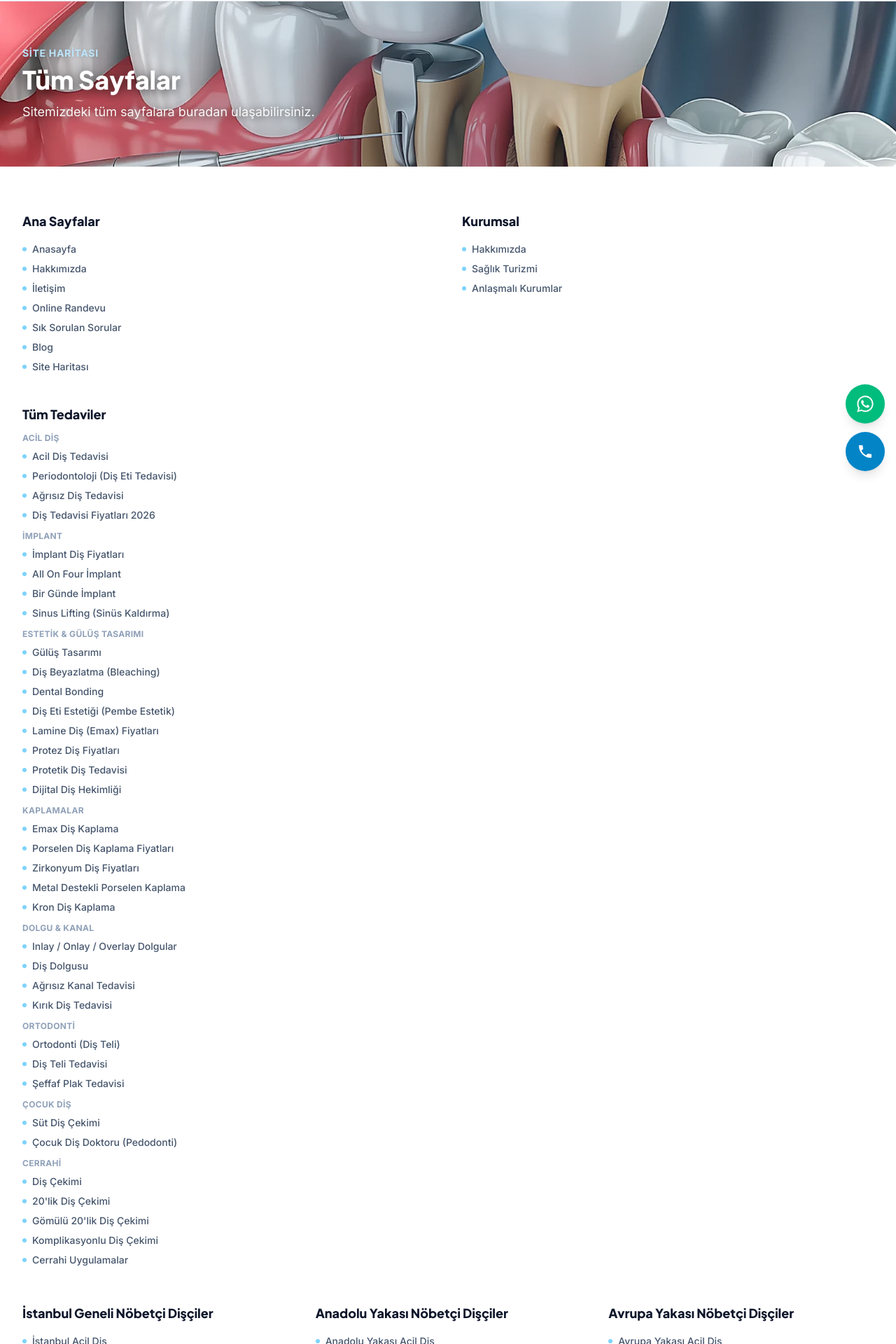
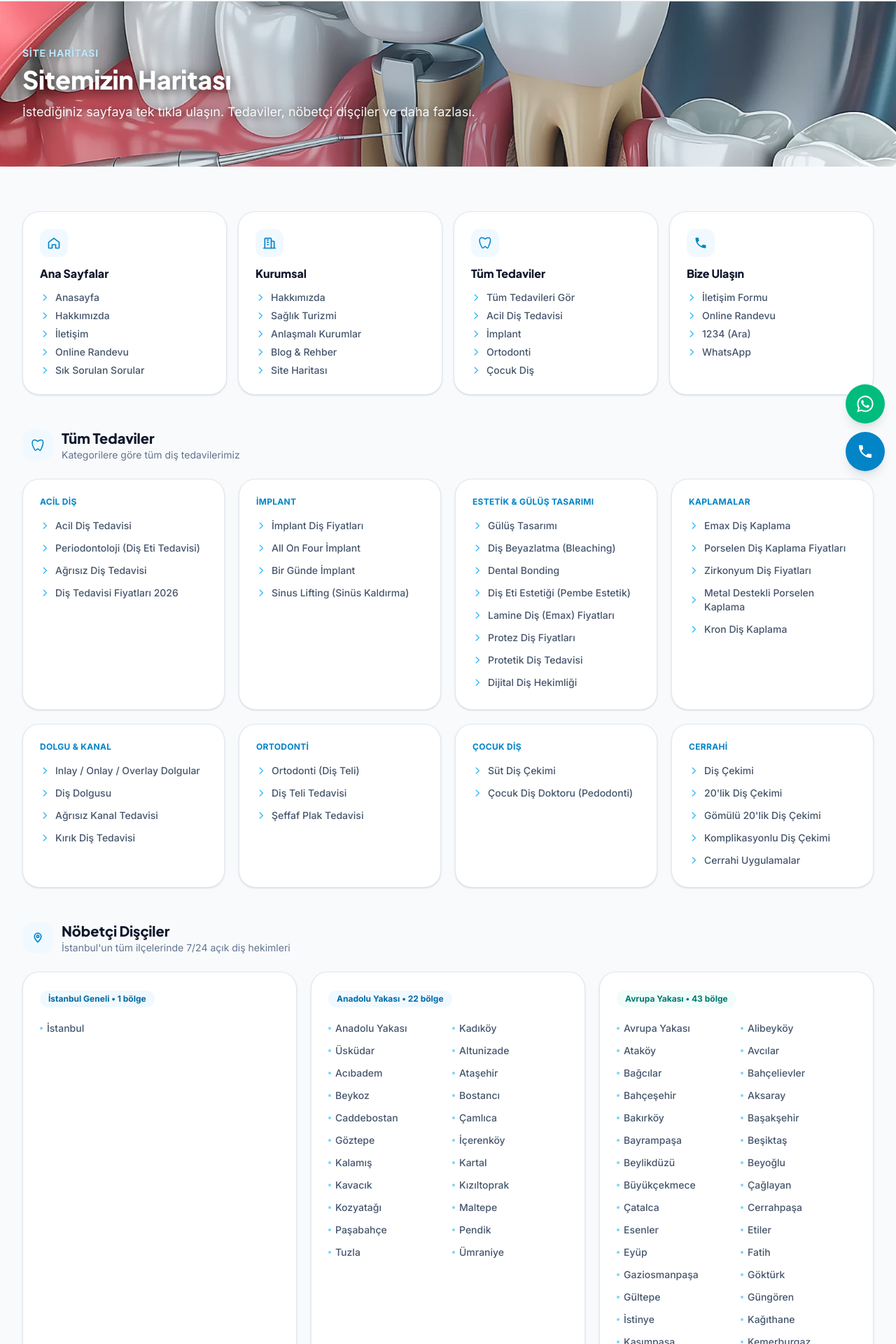
Before and after one commit to dehoa34-ctrl/acildishastanesi, a Next.js app: page /site-haritasi in a window 1280 px wide. Shown: the part 103-2023 px from the top of the page at 70% size. Built offline with nearby package versions, Linux system fonts and the light colour scheme; no server answers.

Commit message:
Site haritasi yeniden tasarlandi: hizli erisim kartlari, kategori karti gridi, yakaya gore renkli nobetci disci kartlari, blog kartlari, ikonlar

```diff
--- a/src/app/site-haritasi/page.tsx
+++ b/src/app/site-haritasi/page.tsx
@@ -5,10 +5,12 @@ import { districts } from "@/lib/districts";
 import { posts } from "@/lib/posts";
 import CtaBand from "@/components/CtaBand";
 import PageHero from "@/components/PageHero";
+import { CONTACT } from "@/lib/site";
 
 export const metadata: Metadata = {
   title: "Site Haritası",
-  description: "İstanbul Ağız ve Diş Sağlığı Merkezi web sitesinin tüm sayfaları. Hizmetler, nöbetçi dişçiler, klinikler, blog ve kurumsal sayfalar.",
+  description:
+    "İstanbul Ağız ve Diş Sağlığı Merkezi site haritası. Tüm tedaviler, nöbetçi dişçiler, blog yazıları ve kurumsal sayfalara hızlı erişim.",
   alternates: { canonical: "/site-haritasi/" },
 };
 
@@ -22,75 +24,122 @@ export default function SiteHaritasiPage() {
       <PageHero
         image="/images/servis/kanal-hero.webp"
         kicker="Site Haritası"
-        title="Tüm Sayfalar"
-        subtitle="Sitemizdeki tüm sayfalara buradan ulaşabilirsiniz."
+        title="Sitemizin Haritası"
+        subtitle="İstediğiniz sayfaya tek tıkla ulaşın. Tedaviler, nöbetçi dişçiler ve daha fazlası."
       />
 
-      <section className="bg-white py-16">
+      <section className="bg-slate-50 py-16">
         <div className="mx-auto max-w-7xl px-4 sm:px-6 lg:px-8">
-          <div className="grid gap-10 lg:grid-cols-2">
-            <Group title="Ana Sayfalar">
-              <Row href="/" label="Anasayfa" />
-              <Row href="/hakkimizda/" label="Hakkımızda" />
-              <Row href="/iletisim/" label="İletişim" />
-              <Row href="/online-randevu/" label="Online Randevu" />
-              <Row href="/sss/" label="Sık Sorulan Sorular" />
-              <Row href="/blog/" label="Blog" />
-              <Row href="/site-haritasi/" label="Site Haritası" />
-            </Group>
+          {/* Hızlı erişim kartları */}
+          <div className="grid gap-4 sm:grid-cols-2 lg:grid-cols-4">
+            <QuickCard
+              icon={<HomeIcon />}
+              title="Ana Sayfalar"
+              items={[
+                { href: "/", label: "Anasayfa" },
+                { href: "/hakkimizda/", label: "Hakkımızda" },
+                { href: "/iletisim/", label: "İletişim" },
+                { href: "/online-randevu/", label: "Online Randevu" },
+                { href: "/sss/", label: "Sık Sorulan Sorular" },
+              ]}
+            />
+            <QuickCard
+              icon={<BuildingIcon />}
+              title="Kurumsal"
+              items={[
+                { href: "/hakkimizda/", label: "Hakkımızda" },
+                { href: "/saglik-turizmi/", label: "Sağlık Turizmi" },
+                { href: "/anlasmali-kurumlar/", label: "Anlaşmalı Kurumlar" },
+                { href: "/blog/", label: "Blog & Rehber" },
+                { href: "/site-haritasi/", label: "Site Haritası" },
+              ]}
+            />
+            <QuickCard
+              icon={<ToothIcon />}
+              title="Tüm Tedaviler"
+              items={[
+                { href: "/hizmetler/", label: "Tüm Tedavileri Gör" },
+                { href: "/acil-dis-tedavisi/", label: "Acil Diş Tedavisi" },
+                { href: "/dis-implant-fiyatlari/", label: "İmplant" },
+                { href: "/ortodonti/", label: "Ortodonti" },
+                { href: "/cocuk-dis/", label: "Çocuk Diş" },
+              ]}
+            />
+            <QuickCard
+              icon={<PhoneIcon />}
+              title="Bize Ulaşın"
+              items={[
+                { href: "/iletisim/", label: "İletişim Formu" },
+                { href: "/online-randevu/", label: "Online Randevu" },
+                { href: CONTACT.phoneHref, label: `${CONTACT.phoneDisplay} (Ara)` },
+                { href: CONTACT.whatsappHref, label: "WhatsApp" },
+              ]}
+            />
+          </div>
 
-            <Group title="Kurumsal">
-              <Row href="/hakkimizda/" label="Hakkımızda" />
-              <Row href="/saglik-turizmi/" label="Sağlık Turizmi" />
-              <Row href="/anlasmali-kurumlar/" label="Anlaşmalı Kurumlar" />
-            </Group>
-
-            <div className="space-y-10">
-              <Group title="Tüm Tedaviler">
+          {/* Tedaviler kategoriler */}
+          <div className="mt-12">
+            <SectionTitle icon={<ToothIcon />} title="Tüm Tedaviler" subtitle="Kategorilere göre tüm diş tedavilerimiz" />
+            <div className="mt-6 grid gap-5 sm:grid-cols-2 lg:grid-cols-4">
               {serviceCategories.map((cat) => {
                 const items = services.filter((s) => s.category === cat.key);
                 if (items.length === 0) return null;
                 return (
-                    <div key={cat.key} className="mt-2">
-                      <p className="text-xs font-bold uppercase tracking-wide text-slate-400">{cat.label}</p>
-                      <div className="mt-1">
+                  <div
+                    key={cat.key}
+                    className="rounded-3xl border border-slate-200 bg-white p-6 shadow-sm"
+                  >
+                    <p className="text-xs font-bold uppercase tracking-wide text-brand-600">{cat.label}</p>
+                    <ul className="mt-3 space-y-1">
                       {items.map((s) => (
-                          <Row key={s.slug} href={`/${s.slug}/`} label={s.name} />
+                        <li key={s.slug}>
+                          <Link
+                            href={`/${s.slug}`}
+                            className="flex items-center gap-2 py-1 text-sm font-medium text-slate-600 transition-colors hover:text-brand-700"
+                          >
+                            <Chevron />
+                            {s.name}
+                          </Link>
+                        </li>
                       ))}
-                      </div>
+                    </ul>
                   </div>
                 );
               })}
-              </Group>
             </div>
           </div>
 
-          <div className="mt-12 grid gap-10 lg:grid-cols-3">
-            <Group title="İstanbul Geneli Nöbetçi Dişçiler">
-              {merkez.map((d) => (
-                <Row key={d.slug} href={`/${d.slug}/`} label={`${d.name} Acil Diş`} />
-              ))}
-            </Group>
-
-            <Group title="Anadolu Yakası Nöbetçi Dişçiler">
-              {anadolu.map((d) => (
-                <Row key={d.slug} href={`/${d.slug}/`} label={`${d.name} Acil Diş`} />
-              ))}
-            </Group>
-
-            <Group title="Avrupa Yakası Nöbetçi Dişçiler">
-              {avrupa.map((d) => (
-                <Row key={d.slug} href={`/${d.slug}/`} label={`${d.name} Acil Diş`} />
-              ))}
-            </Group>
+          {/* Nöbetçi dişçiler */}
+          <div className="mt-12">
+            <SectionTitle
+              icon={<MapPinIcon />}
+              title="Nöbetçi Dişçiler"
+              subtitle="İstanbul'un tüm ilçelerinde 7/24 açık diş hekimleri"
+            />
+            <div className="mt-6 grid gap-5 lg:grid-cols-3">
+              <DistrictCard title="İstanbul Geneli" accent="brand" items={merkez} />
+              <DistrictCard title="Anadolu Yakası" accent="sky" items={anadolu} />
+              <DistrictCard title="Avrupa Yakası" accent="teal" items={avrupa} />
+            </div>
           </div>
 
+          {/* Blog */}
           <div className="mt-12">
-            <Group title="Blog Yazıları">
+            <SectionTitle icon={<BookIcon />} title="Blog Yazıları" subtitle="Diş sağlığı rehberi ve bilgilendirici yazılar" />
+            <div className="mt-6 grid gap-5 sm:grid-cols-2 lg:grid-cols-3">
               {posts.map((p) => (
-                <Row key={p.slug} href={`/blog/${p.slug}/`} label={p.title} />
+                <Link
+                  key={p.slug}
+                  href={`/blog/${p.slug}/`}
+                  className="group rounded-2xl border border-slate-200 bg-white p-5 shadow-sm transition-all hover:-translate-y-0.5 hover:border-brand-300 hover:shadow-lg"
+                >
+                  <span className="text-xs font-bold uppercase tracking-wide text-brand-600">{p.category}</span>
+                  <h3 className="mt-1.5 font-bold leading-snug text-slate-900 group-hover:text-brand-700">
+                    {p.title}
+                  </h3>
+                </Link>
               ))}
-            </Group>
+            </div>
           </div>
         </div>
       </section>
@@ -100,23 +149,127 @@ export default function SiteHaritasiPage() {
   );
 }
 
-function Group({ title, children }: { title: string; children: React.ReactNode }) {
+function SectionTitle({ icon, title, subtitle }: { icon: React.ReactNode; title: string; subtitle: string }) {
   return (
+    <div className="flex items-center gap-3">
+      <span className="flex h-11 w-11 shrink-0 items-center justify-center rounded-2xl bg-brand-50 text-brand-600">
+        {icon}
+      </span>
       <div>
-      <h2 className="text-lg font-extrabold text-slate-900">{title}</h2>
-      <div className="mt-3">{children}</div>
+        <h2 className="text-xl font-extrabold text-slate-900">{title}</h2>
+        <p className="text-sm text-slate-500">{subtitle}</p>
+      </div>
     </div>
   );
 }
 
-function Row({ href, label }: { href: string; label: string }) {
+function QuickCard({ icon, title, items }: { icon: React.ReactNode; title: string; items: { href: string; label: string }[] }) {
   return (
+    <div className="rounded-3xl border border-slate-200 bg-white p-6 shadow-sm">
+      <span className="flex h-10 w-10 items-center justify-center rounded-xl bg-brand-50 text-brand-600">
+        {icon}
+      </span>
+      <h3 className="mt-3 font-extrabold text-slate-900">{title}</h3>
+      <ul className="mt-3 space-y-1.5">
+        {items.map((item) => (
+          <li key={item.label}>
             <Link
-      href={href}
-      className="group flex items-center gap-2 py-1 text-sm font-medium text-slate-600 hover:text-brand-700"
+              href={item.href}
+              className="flex items-center gap-2 text-sm font-medium text-slate-600 transition-colors hover:text-brand-700"
             >
-      <span className="h-1.5 w-1.5 shrink-0 rounded-full bg-brand-300 transition-colors group-hover:bg-brand-600" />
-      {label}
+              <Chevron />
+              {item.label}
             </Link>
+          </li>
+        ))}
+      </ul>
+    </div>
   );
 }
+
+function DistrictCard({ title, accent, items }: { title: string; accent: "brand" | "sky" | "teal"; items: typeof districts }) {
+  const accents = {
+    brand: "bg-brand-50 text-brand-700 border-brand-200",
+    sky: "bg-sky-50 text-sky-700 border-sky-200",
+    teal: "bg-teal-50 text-teal-700 border-teal-200",
+  };
+  return (
+    <div className="rounded-3xl border border-slate-200 bg-white p-6 shadow-sm">
+      <span className={`inline-block rounded-full px-3 py-1 text-xs font-bold ${accents[accent]}`}>
+        {title} • {items.length} bölge
+      </span>
+      <ul className="mt-4 grid grid-cols-2 gap-x-3 gap-y-1">
+        {items.map((d) => (
+          <li key={d.slug}>
+            <Link
+              href={`/${d.slug}`}
+              className="flex items-center gap-1.5 py-1 text-sm font-medium text-slate-600 transition-colors hover:text-brand-700"
+            >
+              <span className="h-1 w-1 shrink-0 rounded-full bg-brand-300" />
+              {d.name}
+            </Link>
+          </li>
+        ))}
+      </ul>
+    </div>
+  );
+}
+
+function Chevron() {
+  return (
+    <svg className="h-3.5 w-3.5 shrink-0 text-brand-400" viewBox="0 0 24 24" fill="none" stroke="currentColor" strokeWidth={2.5}>
+      <path strokeLinecap="round" strokeLinejoin="round" d="M9 5l7 7-7 7" />
+    </svg>
+  );
+}
+function HomeIcon() {
+  return (
+    <svg className="h-5 w-5" viewBox="0 0 24 24" fill="none" stroke="currentColor" strokeWidth={2}>
+      <path strokeLinecap="round" strokeLinejoin="round" d="M3 11l9-7 9 7v9a1 1 0 01-1 1h-5v-6h-6v6H4a1 1 0 01-1-1v-9z" />
+    </svg>
+  );
+}
+function BuildingIcon() {
+  return (
+    <svg className="h-5 w-5" viewBox="0 0 24 24" fill="none" stroke="currentColor" strokeWidth={2}>
+      <path strokeLinecap="round" strokeLinejoin="round" d="M4 21V5a1 1 0 011-1h9a1 1 0 011 1v16M15 9h4a1 1 0 011 1v11M2 21h20M8 7h2M8 11h2M8 15h2" />
+    </svg>
+  );
+}
+function ToothIcon() {
+  return (
+    <svg className="h-5 w-5" viewBox="0 0 24 24" fill="none" stroke="currentColor" strokeWidth={1.8}>
+      <path
+        strokeLinecap="round"
+        strokeLinejoin="round"
+        d="M12 5.5c-1.6-1.7-3.6-2.5-5.5-2.5C4 3 2.5 5 2.5 8c0 4 1.5 6.5 2.5 8.5S7 21 8 21c1.2 0 1.4-1.5 2.4-2 .8-.4 1.6-.6 1.6-.6s.8.2 1.6.6c1 .5 1.2 2 2.4 2 1 0 1.5-2 2.5-4.5s2.5-4.5 2.5-8.5C21.5 5 20 3 17.5 3c-1.9 0-3.9.8-5.5 2.5z"
+      />
+    </svg>
+  );
+}
+function MapPinIcon() {
+  return (
+    <svg className="h-5 w-5" viewBox="0 0 24 24" fill="none" stroke="currentColor" strokeWidth={2}>
+      <path
+        strokeLinecap="round"
+        strokeLinejoin="round"
+        d="M17.7 9.4c0 4.3-5.7 9.6-5.7 9.6S6.3 13.7 6.3 9.4A5.7 5.7 0 0117.7 9.4z"
+      />
+      <circle cx="12" cy="9.4" r="2" />
+    </svg>
+  );
+}
+function BookIcon() {
+  return (
+    <svg className="h-5 w-5" viewBox="0 0 24 24" fill="none" stroke="currentColor" strokeWidth={2}>
+      <path strokeLinecap="round" strokeLinejoin="round" d="M4 5a2 2 0 012-2h12a2 2 0 012 2v14a2 2 0 01-2 2H6a2 2 0 01-2-2V5zM8 7h8M8 11h8M8 15h5" />
+    </svg>
+  );
+}
+function PhoneIcon() {
+  return (
+    <svg className="h-5 w-5" viewBox="0 0 24 24" fill="currentColor">
+      <path d="M6.6 10.8c1.4 2.8 3.8 5.1 6.6 6.6l2.2-2.2c.3-.3.7-.4 1-.2 1.1.4 2.3.6 3.6.6.6 0 1 .4 1 1V20c0 .6-.4 1-1 1C10.6 21 3 13.4 3 4c0-.6.4-1 1-1h3.5c.6 0 1 .4 1 1 0 1.2.2 2.4.6 3.6.1.3 0 .7-.2 1l-2.3 2.2z" />
+    </svg>
+  );
+}
```
Lines whose indentation alone changed are shown as unchanged.
